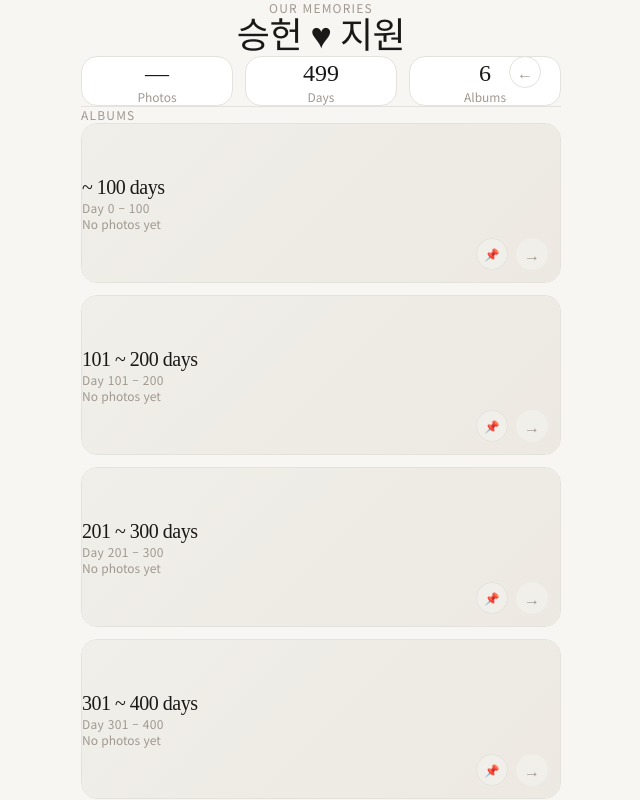
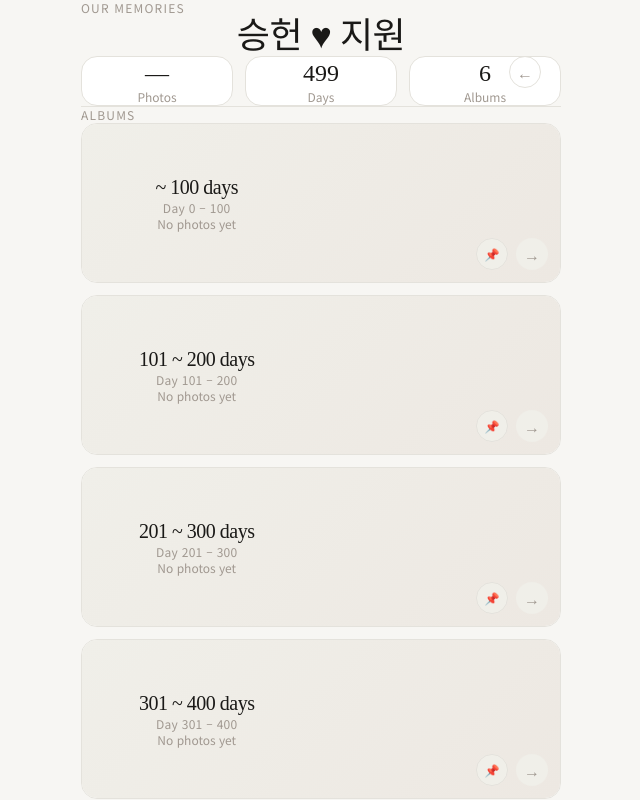
Before and after one commit to Seungheon6258/love-archive, a Next.js app: page /dashboard in a window 1280 px wide. Shown: the top 800 px of the page, without its empty margins (319-959 px from the left). Built offline with nearby package versions, Linux system fonts and the light colour scheme; no server answers; the database is empty.

Commit message:
Fix OUR MEMORIES position and center card text in left area

```diff
--- a/app/dashboard/page.tsx
+++ b/app/dashboard/page.tsx
@@ -51,7 +51,11 @@ export default function DashboardPage() {
         animate={{ opacity: 1, y: 0 }}
         transition={{ duration: 0.5 }}
       >
-        {/* Back button — absolute so it doesn't affect centering */}
+        {/* OUR MEMORIES — original top-left position */}
+        <p className="font-sans text-xs tracking-widest uppercase mb-3" style={{ color: "var(--text-muted)" }}>
+          our memories
+        </p>
+        {/* Back button — absolute top-right */}
         <motion.button
           onClick={() => router.push("/")}
           className="absolute top-14 right-5 w-8 h-8 flex items-center justify-center rounded-full"
@@ -61,11 +65,8 @@ export default function DashboardPage() {
         >
           ←
         </motion.button>
-        {/* Centered title */}
+        {/* Title — centered */}
         <div className="text-center">
-          <p className="font-sans text-xs tracking-widest uppercase mb-3" style={{ color: "var(--text-muted)" }}>
-            our memories
-          </p>
           <h1 className="font-serif text-4xl font-light" style={{ color: "var(--text-primary)", letterSpacing: "-0.5px" }}>
             승헌 ♥ 지원
           </h1>
--- a/components/dashboard/CategoryCard.tsx
+++ b/components/dashboard/CategoryCard.tsx
@@ -96,9 +96,9 @@ export default function CategoryCard({
       )}
 
       {/* Content overlay — takes only the left 48% so it doesn't overlap the photo */}
-      <div className="relative z-10 h-full flex items-center px-5" style={{ width: "48%" }}>
-        {/* Centered text block */}
-        <div className="w-full">
+      <div className="relative z-10 h-full flex items-center justify-center px-4" style={{ width: "48%" }}>
+        {/* Text block — centered horizontally and vertically */}
+        <div className="text-center">
           <p
             className={`font-serif text-xl font-medium tracking-tight leading-tight ${
               isSpecial ? "text-gold-shimmer" : ""
```
